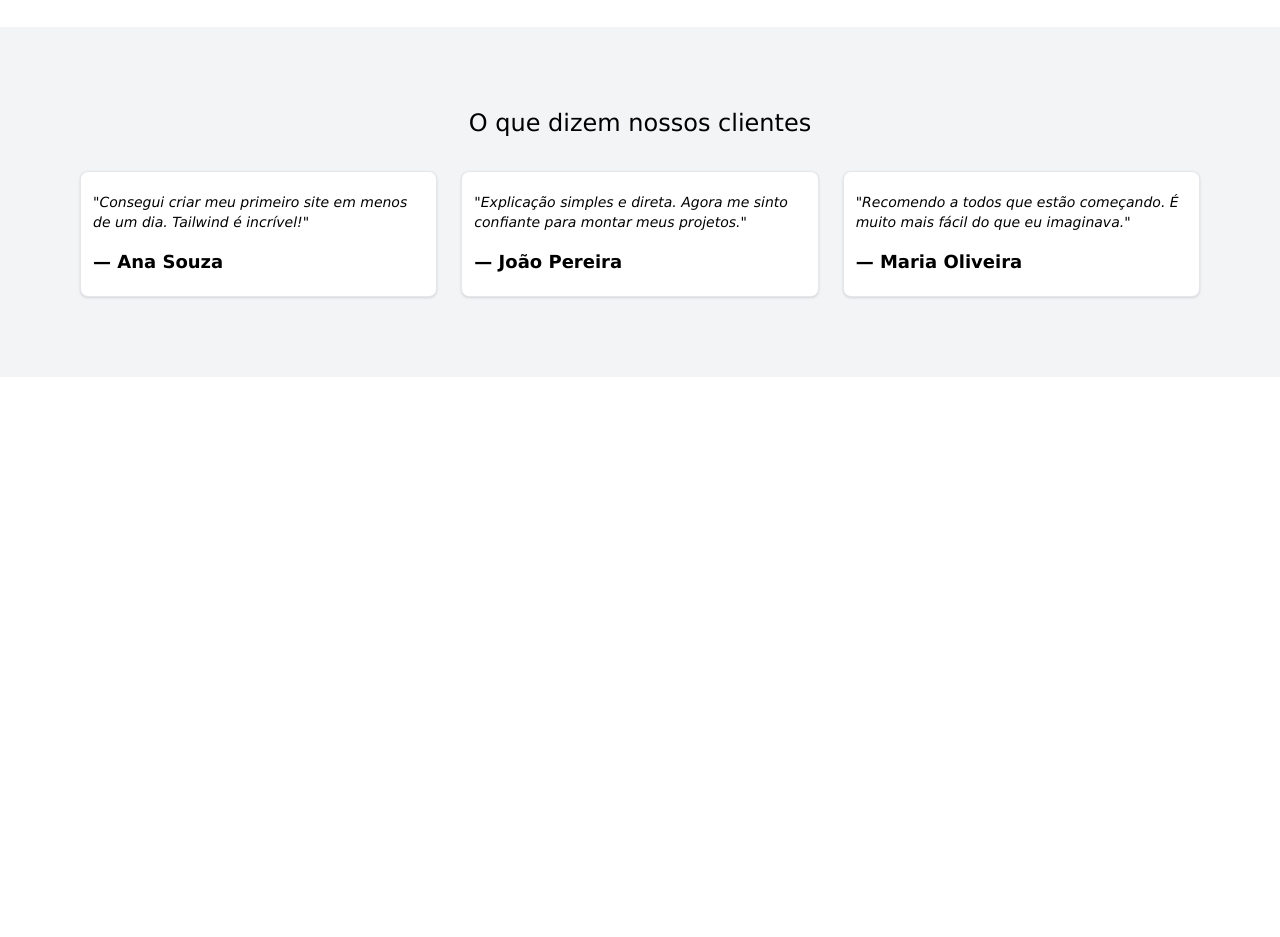
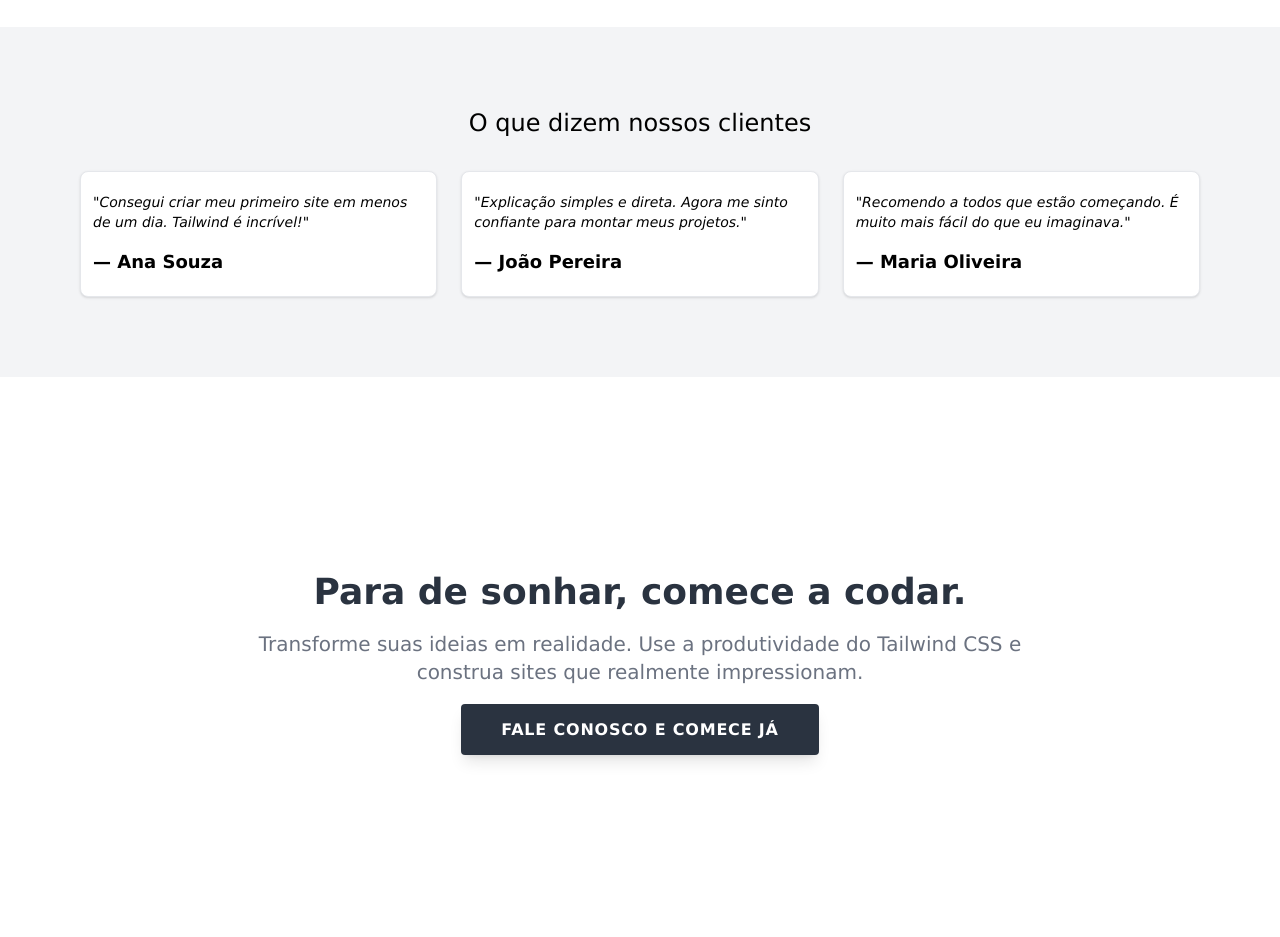
Before and after one commit to Nickolasbini/Tools4U, a plain HTML site: page index.html in a window 1280 px wide. Shown: the part 1239-2176 px from the top of the page. Before the commit the page ends 1616 px from the top, so only its background shows below. Drawn offline with nearby package versions, Linux system fonts and the light colour scheme.

Commit message:
Section CTA

```diff
--- a/index.html
+++ b/index.html
@@ -129,6 +129,25 @@
     </section>
 
     <!-- CHAMADA AÇÃO -->
+     <section id="cta" class="pt-28 pb-28 mb-20">
+        <div class="max-w-6xl mx-auto px-4 py-20 text-center">
+            <h2 class="text-4xl font-extrabold mb-4 text-chain leading-tight">
+                Para de sonhar, comece a codar.
+            </h2>
+            <p class="mb-8 text-xl text-gray-500 max-w-3xl mx-auto">
+                Transforme suas ideias em realidade. Use a produtividade do Tailwind CSS e construa sites que realmente impressionam.
+            </p>
+            <a
+                href="#contact"
+                class="
+                    bg-chain text-white px-10 py-4 rounded font-bold
+                    uppercase tracking-wider shadow-lg hover:bg-gray-800
+                "
+            >
+                Fale Conosco e Comece Já
+            </a>
+        </div>
+    </section>
 
     <!-- CONTATO -->
 
```
